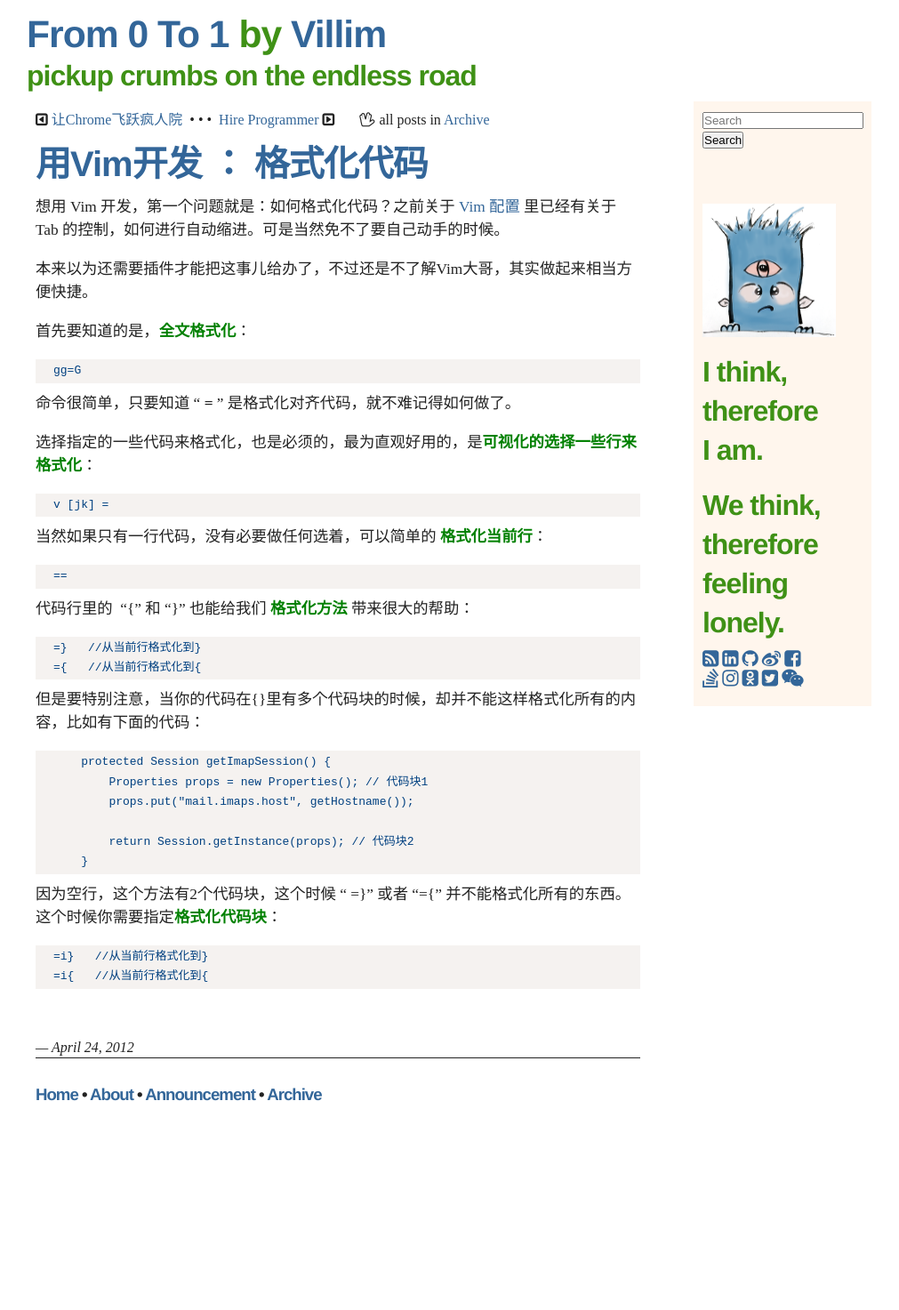
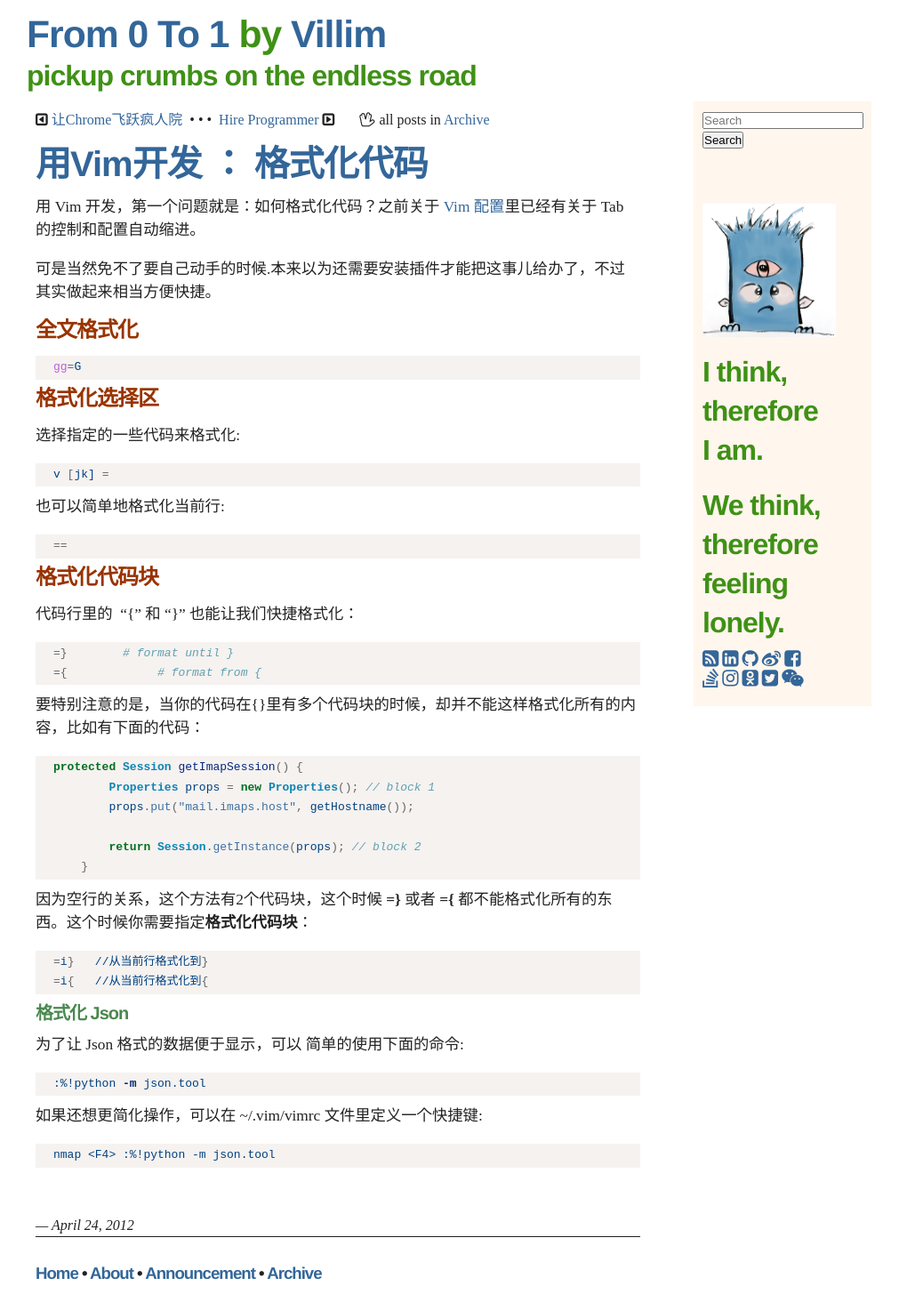
Before and after one commit to villim/villim.github.io, a Jekyll site: the page built from _posts/2012-04-24-vim-format-code.md, in a window 1280 px wide. Shown: the whole page at 89% size, without its empty margins (135-1146 px from the left). Built offline with Jekyll 4.4.1, drawn with Linux system fonts in a browser that asks for light colours; before the commit the page ends 1272 px from its top, so only the background shows below that.

Commit message:
update json format

````diff
--- a/_posts/2012-04-24-vim-format-code.md
+++ b/_posts/2012-04-24-vim-format-code.md
@@ -18,25 +18,67 @@
   first_name: Villim
   last_name: Wong
 ---
-<p>想用 Vim 开发，第一个问题就是：如何格式化代码？之前关于 <a title="VIM Configuration for C" href="http://www.from0to1.net/vim-configuration-for-c/">Vim 配置</a> 里已经有关于 Tab 的控制，如何进行自动缩进。可是当然免不了要自己动手的时候。</p>
-<p>本来以为还需要插件才能把这事儿给办了，不过还是不了解Vim大哥，其实做起来相当方便快捷。</p>
-<p>首先要知道的是，<span style="color: #008000;"><strong>全文格式化</strong></span>：</p>
-<pre class="brush:shell">gg=G</pre>
-<p>命令很简单，只要知道 “ <strong>=</strong> ” 是格式化对齐代码，就不难记得如何做了。</p>
-<p>选择指定的一些代码来格式化，也是必须的，最为直观好用的，是<span style="color: #008000;"><strong>可视化的选择一些行来格式化</strong></span>：</p>
-<pre class="brush:shell">v [jk] =</pre>
-<p>当然如果只有一行代码，没有必要做任何选着，可以简单的 <span style="color: #008000;"><strong>格式化当前行</strong></span>：</p>
-<pre class="brush:shell">==</pre>
-<p>代码行里的  “{” 和 “}” 也能给我们 <span style="color: #008000;"><strong>格式化方法</strong></span> 带来很大的帮助：</p>
-<pre class="brush:shell">=}   //从当前行格式化到}
-={   //从当前行格式化到{</pre>
-<p>但是要特别注意，当你的代码在{}里有多个代码块的时候，却并不能这样格式化所有的内容，比如有下面的代码：</p>
-<pre class="brush:java">    protected Session getImapSession() {
-        Properties props = new Properties(); // 代码块1
+
+用 Vim 开发，第一个问题就是：如何格式化代码？之前关于 [Vim 配置](http://villim.github.io/vim-configuration-for-c)里已经有关于 Tab 的控制和配置自动缩进。
+
+可是当然免不了要自己动手的时候.本来以为还需要安装插件才能把这事儿给办了，不过其实做起来相当方便快捷。
+
+## 全文格式化
+
+```bash
+gg=G
+```
+
+## 格式化选择区
+
+选择指定的一些代码来格式化:
+
+```bash
+v [jk] =
+```
+
+也可以简单地格式化当前行:
+
+```bash
+==
+```
+
+## 格式化代码块
+
+代码行里的  “{” 和 “}” 也能让我们快捷格式化：
+
+```bash
+=}        # format until }
+={	       # format from {
+```
+
+要特别注意的是，当你的代码在{}里有多个代码块的时候，却并不能这样格式化所有的内容，比如有下面的代码：
+
+``` java
+protected Session getImapSession() {
+        Properties props = new Properties(); // block 1
         props.put("mail.imaps.host", getHostname());
 
-        return Session.getInstance(props); // 代码块2
-    }</pre>
-<p>因为空行，这个方法有2个代码块，这个时候 “ =}” 或者 “={” 并不能格式化所有的东西。这个时候你需要指定<span style="color: #008000;"><strong>格式化代码块</strong></span>：</p>
-<pre class="brush:shell">=i}   //从当前行格式化到}
-=i{   //从当前行格式化到{</pre>
+        return Session.getInstance(props); // block 2
+    }
+```
+
+因为空行的关系，这个方法有2个代码块，这个时候 **=}** 或者 **={** 都不能格式化所有的东西。这个时候你需要指定**格式化代码块**：
+
+```bash
+=i}   //从当前行格式化到}
+=i{   //从当前行格式化到{
+```
+
+### 格式化 Json
+
+为了让 Json 格式的数据便于显示，可以 简单的使用下面的命令:
+
+```bash
+:%!python -m json.tool
+```
+如果还想更简化操作，可以在 ~/.vim/vimrc 文件里定义一个快捷键:
+
+```
+nmap <F4> :%!python -m json.tool
+```
````
